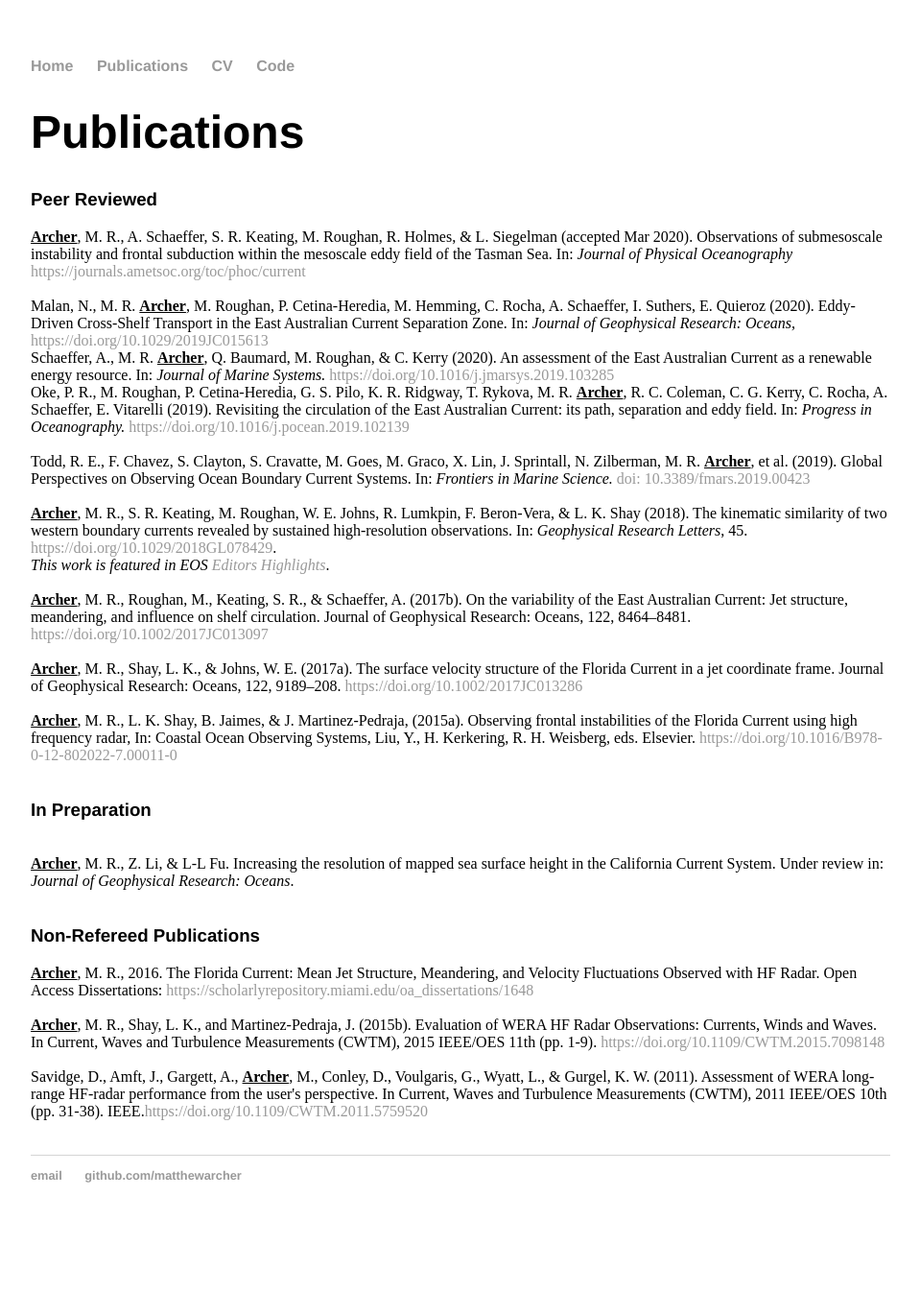
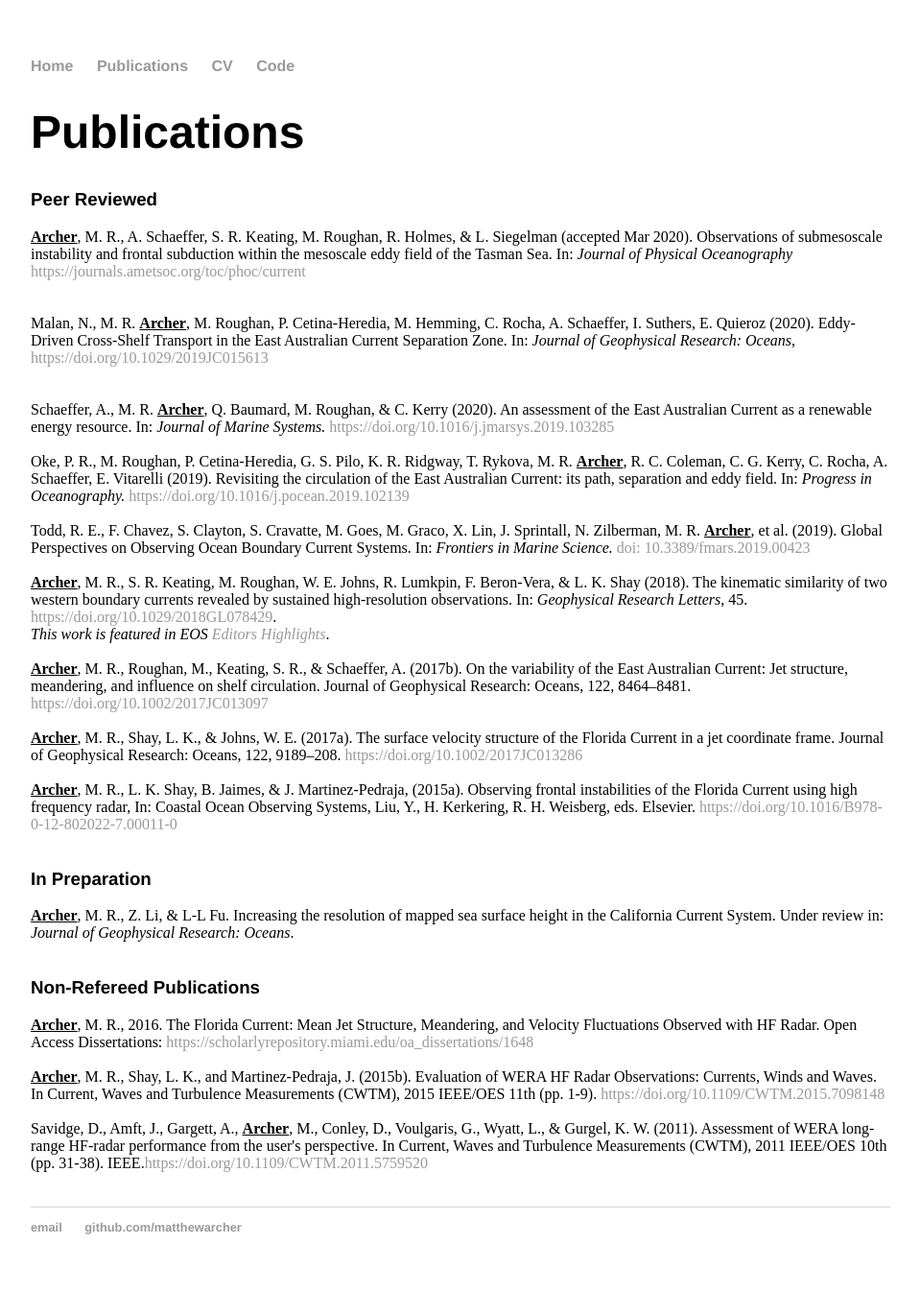
Before and after one commit to matthewarcher/matthewarcher.github.io, a Jekyll site: the page built from publications/index.html, in a window 1280 px wide. Shown: the whole page at 96% size, without its empty margins (160-1119 px from the left). Built offline with Jekyll 4.4.1, drawn with Linux system fonts in a browser that asks for light colours; before the commit the page ends 1292 px from its top, so only the background shows below that.

Commit message:
Update index.html

```diff
--- a/publications/index.html
+++ b/publications/index.html
@@ -7,9 +7,9 @@
 
 	<font face = "helvetica"><h3>Peer Reviewed</h3></font>
 	<b><u>Archer</u></b>, M. R., A. Schaeffer, S. R. Keating, M. Roughan, R. Holmes, & L. Siegelman (accepted Mar 2020). Observations of submesoscale instability and frontal subduction within the mesoscale eddy field of the Tasman Sea. In: <i>Journal of Physical Oceanography</i><a href="https://journals.ametsoc.org/toc/phoc/current" target="_blank"> https://journals.ametsoc.org/toc/phoc/current</a><br><br>
-	Malan, N., M. R. <b><u>Archer</u></b>, M. Roughan, P. Cetina-Heredia, M. Hemming, C. Rocha, A. Schaeffer, I. Suthers, E. Quieroz (2020). Eddy‐Driven Cross‐Shelf Transport in the East Australian Current Separation Zone. In: <i>Journal of Geophysical Research: Oceans, </i><a href="https://doi.org/10.1029/2019JC015613" target="_blank"> https://doi.org/10.1029/2019JC015613</a><br>
-	Schaeffer, A., M. R. <b><u>Archer</u></b>, Q. Baumard, M. Roughan, & C. Kerry (2020). An assessment of the East Australian Current as a renewable energy resource. In: <i>Journal of Marine Systems. </i><a href="https://doi.org/10.1016/j.jmarsys.2019.103285" target="_blank"> https://doi.org/10.1016/j.jmarsys.2019.103285</a><br>
-	Oke, P. R., M. Roughan, P. Cetina-Heredia, G. S. Pilo, K. R. Ridgway, T. Rykova, M. R. <b><u>Archer</u></b>, R. C. Coleman, C. G. Kerry, C. Rocha, A. Schaeffer, E. Vitarelli (2019). Revisiting the circulation of the East Australian Current: its path, separation and eddy field. In: <i>Progress in Oceanography. </i><a href="https://doi.org/10.1016/j.pocean.2019.102139" target="_blank"> https://doi.org/10.1016/j.pocean.2019.102139</a><br>
+	<br>Malan, N., M. R. <b><u>Archer</u></b>, M. Roughan, P. Cetina-Heredia, M. Hemming, C. Rocha, A. Schaeffer, I. Suthers, E. Quieroz (2020). Eddy‐Driven Cross‐Shelf Transport in the East Australian Current Separation Zone. In: <i>Journal of Geophysical Research: Oceans, </i><a href="https://doi.org/10.1029/2019JC015613" target="_blank"> https://doi.org/10.1029/2019JC015613</a><br><br>
+	<br>Schaeffer, A., M. R. <b><u>Archer</u></b>, Q. Baumard, M. Roughan, & C. Kerry (2020). An assessment of the East Australian Current as a renewable energy resource. In: <i>Journal of Marine Systems. </i><a href="https://doi.org/10.1016/j.jmarsys.2019.103285" target="_blank"> https://doi.org/10.1016/j.jmarsys.2019.103285</a><br>
+	<br>Oke, P. R., M. Roughan, P. Cetina-Heredia, G. S. Pilo, K. R. Ridgway, T. Rykova, M. R. <b><u>Archer</u></b>, R. C. Coleman, C. G. Kerry, C. Rocha, A. Schaeffer, E. Vitarelli (2019). Revisiting the circulation of the East Australian Current: its path, separation and eddy field. In: <i>Progress in Oceanography. </i><a href="https://doi.org/10.1016/j.pocean.2019.102139" target="_blank"> https://doi.org/10.1016/j.pocean.2019.102139</a><br>
 	<br>Todd, R. E., F. Chavez, S. Clayton, S. Cravatte, M. Goes, M. Graco, X. Lin, J. Sprintall, N. Zilberman, M. R. <b><u>Archer</u></b>, et al. (2019). Global Perspectives on Observing Ocean Boundary Current Systems. In: <i>Frontiers in Marine Science. </i><a href="https://www.frontiersin.org/articles/10.3389/fmars.2019.00423/abstract" target="_blank"> doi: 10.3389/fmars.2019.00423</a><br>
 	<br><b><u>Archer</u></b>, M. R., S. R. Keating, M. Roughan, W. E. Johns, R. Lumkpin, F. Beron-Vera, & L. K. Shay (2018). The kinematic similarity of two western boundary currents revealed by sustained high-resolution observations. In: <i>Geophysical Research Letters</i>, 45. <a href="https://doi.org/10.1029/2018GL078429" target="_blank">https://doi.org/10.1029/2018GL078429</a>. <br> <i>This work is featured in EOS <a href="https://eos.org/editor-highlights/energetics-of-western-boundary-current-surface-flows-are-similar" target="_blank">Editors Highlights</a></i>.<br>
 	<br><b><u>Archer</u></b>, M. R., Roughan, M., Keating, S. R., & Schaeffer, A. (2017b). On the variability of the East Australian Current: Jet structure, meandering, and influence on shelf circulation. Journal of Geophysical Research: Oceans, 122, 8464–8481. <a href="https://doi.org/10.1002/2017JC013097" target="_blank">https://doi.org/10.1002/2017JC013097</a><br>
@@ -17,7 +17,7 @@
 	<br><u><b>Archer</u></b>, M. R., L. K. Shay, B. Jaimes, & J. Martinez-Pedraja, (2015a). Observing frontal instabilities of the Florida Current using high frequency radar, In: Coastal Ocean Observing Systems, Liu, Y., H. Kerkering, R. H. Weisberg, eds.  Elsevier. <a href="/publications/Archer_etal_2015_BookCh.pdf" target="_blank">https://doi.org/10.1016/B978-0-12-802022-7.00011-0</a><br><br>
 
 	<font face = "helvetica"><h3>In Preparation</h3></font>
-	<br><b><u>Archer</u></b>, M. R., Z. Li, & L-L Fu. Increasing the resolution of mapped sea surface height in the California Current System. Under review in: <i>Journal of Geophysical Research: Oceans</i>.<br>
+	<b><u>Archer</u></b>, M. R., Z. Li, & L-L Fu. Increasing the resolution of mapped sea surface height in the California Current System. Under review in: <i>Journal of Geophysical Research: Oceans</i>.<br>
 	<br>
 
 	<font face = "helvetica"><h3>Non-Refereed Publications</h3></font>
```
